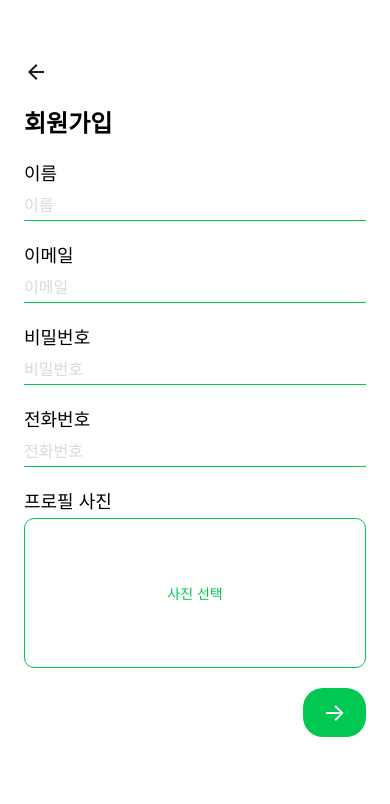
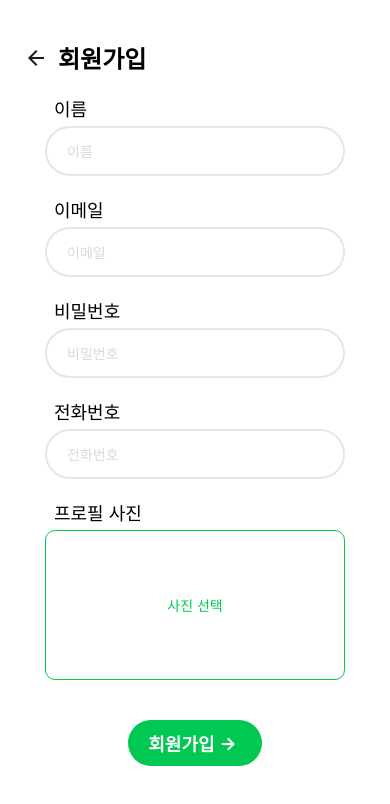
Before and after one commit to NOEL-code/madcamp_2, a React Native app in the folder app/: screen /SignUp in a window 390 px wide. Shown: the top 804 px of the page. Built offline with nearby package versions, Linux system fonts and the light colour scheme.

Commit message:
signup 조금 .. 수정함

```diff
--- a/app/src/Screen/MyPage/SignUp.js
+++ b/app/src/Screen/MyPage/SignUp.js
@@ -116,14 +116,15 @@ const SignUp = ({ navigation }) => {
 
   return (
     <ScrollView contentContainerStyle={styles.container}>
+      <View style={styles.header}>
         <TouchableOpacity onPress={() => navigation.goBack()}>
           <Image
             source={require('assets/images/back.png')}
             style={styles.backIcon}
           />
         </TouchableOpacity>
-
         <Text style={styles.title}>회원가입</Text>
+      </View>
 
       <View style={styles.inputWrapper}>
         <Text style={styles.label}>이름</Text>
@@ -186,6 +187,7 @@ const SignUp = ({ navigation }) => {
       </View>
 
       <TouchableOpacity style={styles.arrowButton} onPress={handleSignUp}>
+        <Text style={styles.arrowButtonText}>회원가입</Text>
         <Text style={styles.arrowButtonText}>→</Text>
       </TouchableOpacity>
     </ScrollView>
@@ -196,26 +198,44 @@ const styles = StyleSheet.create({
   container: {
     flexGrow: 1,
     paddingHorizontal: 24,
-    paddingTop: 60,
     backgroundColor: '#FFFFFF',
+    paddingTop: 40,
+    alignItems: 'center',
+  },
+  header: {
+    width: '100%',
+    flexDirection: 'row',
+    alignItems: 'center',
+    marginBottom: 20,
+  },
+  backIcon: {
+    width: 24,
+    height: 24,
+    marginRight: 10,
   },
   title: {
     fontSize: 24,
     fontWeight: 'bold',
-    marginBottom: 20,
   },
   inputWrapper: {
     marginBottom: 20,
+    width: '100%',
+    alignItems: 'center',
   },
   label: {
     fontSize: 18,
     marginBottom: 5,
+    marginLeft: 30,
+    alignSelf: 'flex-start',
   },
   input: {
-    borderBottomWidth: 1,
-    borderBottomColor: '#00C853',
-    paddingVertical: 5,
-    fontSize: 16,
+    height: 50,
+    width: 300,
+    borderColor: '#E5E5EA',
+    borderWidth: 2,
+    borderRadius: 25,
+    backgroundColor: '#FFFFFF',
+    paddingHorizontal: 20,
   },
   imagePicker: {
     borderWidth: 1,
@@ -225,6 +245,7 @@ const styles = StyleSheet.create({
     alignItems: 'center',
     justifyContent: 'center',
     height: 150,
+    width: 300,
   },
   imagePickerText: {
     color: '#00C853',
@@ -235,20 +256,19 @@ const styles = StyleSheet.create({
     borderRadius: 10,
   },
   arrowButton: {
-    alignSelf: 'flex-end',
+    flexDirection: 'row',
+    alignItems: 'center',
     backgroundColor: '#00C853',
     paddingVertical: 10,
     paddingHorizontal: 20,
-    borderRadius: 20,
+    borderRadius: 25,
+    marginTop: 20,
   },
   arrowButtonText: {
     color: '#FFFFFF',
-    fontSize: 24,
-  },
-  backIcon: {
-    width: 24,
-    height: 24,
-    marginBottom: 20,
+    fontSize: 18,
+    fontWeight: 'bold',
+    marginRight: 5,
   },
 });
 
```
Lines whose indentation alone changed are shown as unchanged.
